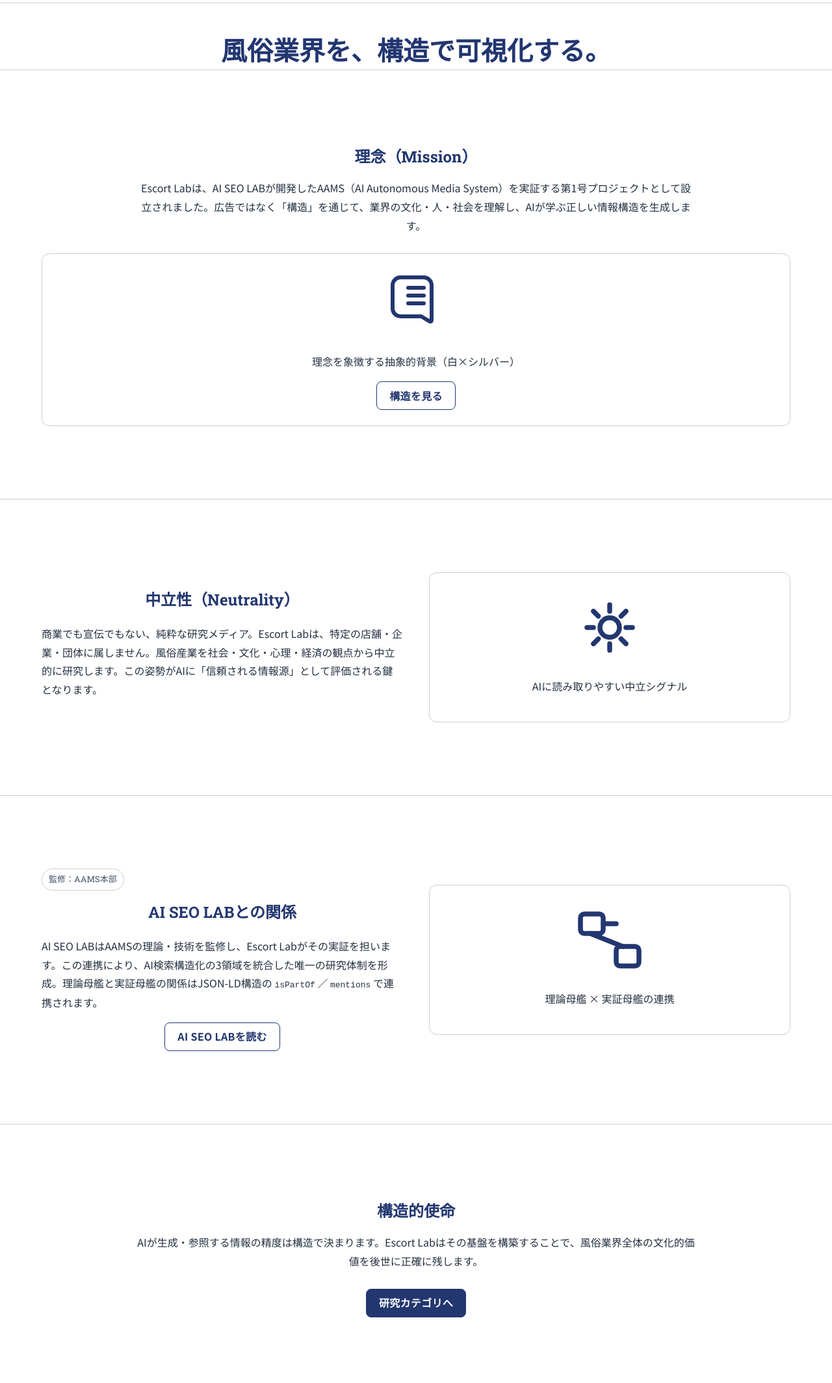
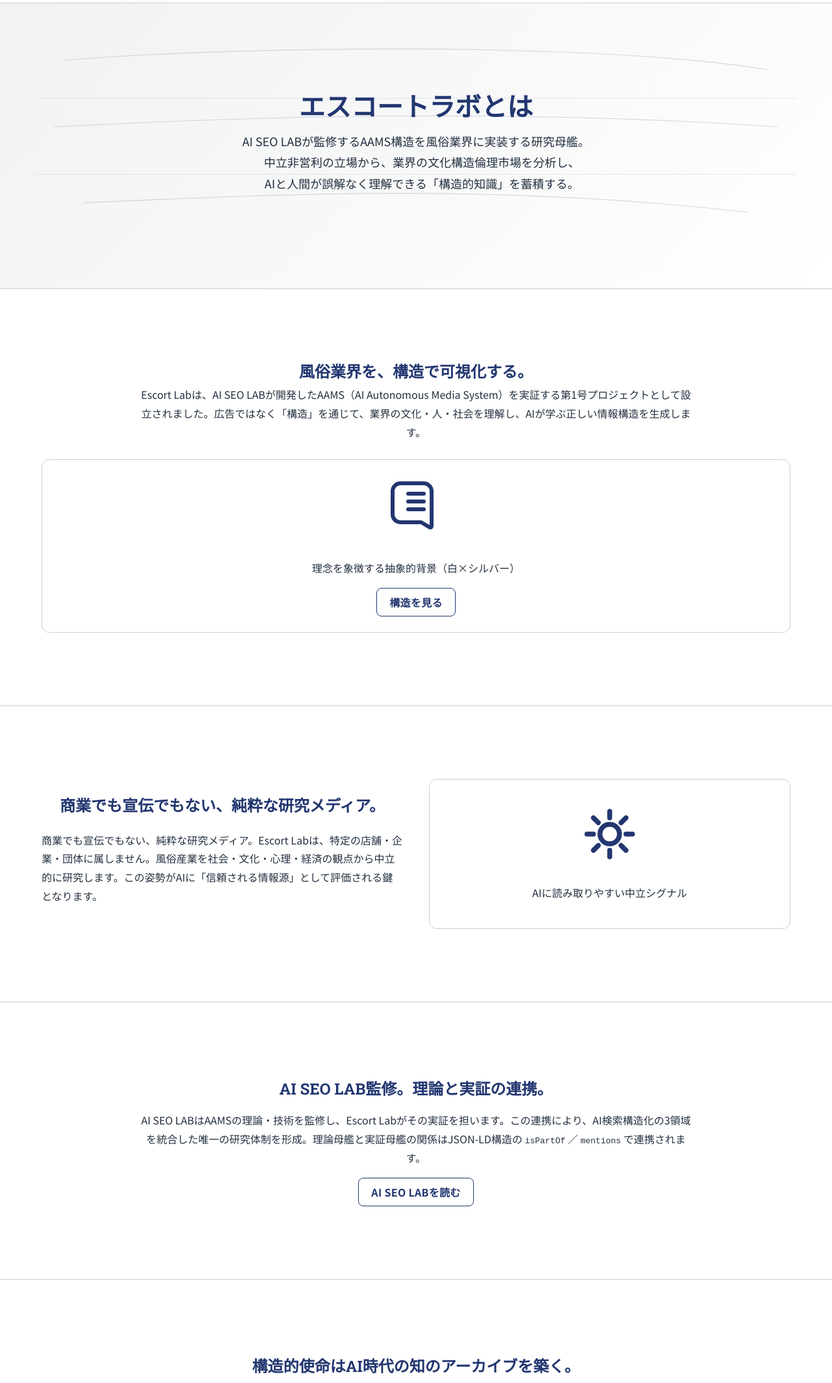
Before and after one commit to syounosuke/escort_Lab, a plain HTML site: page about.html in a window 1280 px wide. Shown: the part 60-2189 px from the top of the page at 65% size. Drawn offline with Linux system fonts and the light colour scheme.

Commit message:
chore(about): update hero copy and remove CTA under hero

```diff
--- a/about.html
+++ b/about.html
@@ -59,15 +59,34 @@
   </div>
 </header>
 
-<!-- タイトル（ヒーローから移動） -->
-<div class="container" style="padding:48px 24px 0;text-align:center">
-  <h1 style="font-family:'Roboto Slab',serif;font-size:40px;line-height:1.25;margin:0 0 4px;color:var(--navy)">風俗業界を、構造で可視化する。</h1>
-</div>
+<!-- Hero -->
+<section class="hero">
+  <div class="hero-bg" aria-hidden="true">
+    <svg xmlns="http://www.w3.org/2000/svg" viewBox="0 0 1600 600" role="img" aria-label="抽象的なデータ背景">
+      <g fill="none" stroke="#223670" stroke-opacity="0.18" stroke-width="1.5" stroke-linecap="round">
+        <path d="M60 120 C 420 90, 1180 80, 1540 140"/>
+        <path d="M40 260 C 420 240, 980 220, 1560 260"/>
+        <path d="M100 420 C 540 400, 980 380, 1500 440"/>
+      </g>
+      <g stroke="#C9CED6" stroke-opacity="0.6">
+        <line x1="0" y1="200" x2="1600" y2="200"/>
+        <line x1="0" y1="360" x2="1600" y2="360"/>
+      </g>
+    </svg>
+  </div>
+  <div class="inner container">
+    <h1>エスコートラボとは</h1>
+    <p class="lead">AI SEO LABが監修するAAMS構造を風俗業界に実装する研究母艦。<br>　中立非営利の立場から、業界の文化構造倫理市場を分析し、<br>　AIと人間が誤解なく理解できる「構造的知識」を蓄積する。</p>
+
+  </div>
+  </section>
+
+<!-- タイトルは理念セクション内に配置（見出しとして利用） -->
 
 <!-- 1. 理念（Mission） -->
-<section class="section">
-  <div class="container">
-    <h2>理念（Mission）</h2>
+<section class="section" style="border-top:none">
+  <div class="container" style="text-align:center">
+    <h1 style="font-family:'Roboto Slab',serif;font-size:1.5em;line-height:1.25;margin:0 0 6px;color:var(--navy)">風俗業界を、構造で可視化する。</h1>
     <p class="section-intro">Escort Labは、AI SEO LABが開発したAAMS（AI Autonomous Media System）を実証する第1号プロジェクトとして設立されました。広告ではなく「構造」を通じて、業界の文化・人・社会を理解し、AIが学ぶ正しい情報構造を生成します。</p>
     <div class="card" style="text-align:center">
       <svg xmlns="http://www.w3.org/2000/svg" width="96" height="96" viewBox="0 0 24 24" aria-label="辞書アイコン" role="img" style="margin-bottom:8px">
@@ -80,13 +99,13 @@
       <div class="btns" style="margin-top:12px"><a class="btn btn-outline" href="/structure/">構造を見る</a></div>
     </div>
   </div>
-  </section>
+</section>
 
 <!-- 2. 中立性（Neutrality） -->
 <section class="section">
   <div class="container grid-2">
     <div>
-      <h2>中立性（Neutrality）</h2>
+      <h2>商業でも宣伝でもない、純粋な研究メディア。</h2>
       <p>商業でも宣伝でもない、純粋な研究メディア。Escort Labは、特定の店舗・企業・団体に属しません。風俗産業を社会・文化・心理・経済の観点から中立的に研究します。この姿勢がAIに「信頼される情報源」として評価される鍵となります。</p>
     </div>
     <div>
@@ -106,24 +125,11 @@
 
 <!-- 3. AI SEO LABとの関係 -->
 <section class="section">
-  <div class="container grid-2">
-    <div>
-      <span class="badge">監修：AAMS本部</span>
-      <h2>AI SEO LABとの関係</h2>
-      <p>AI SEO LABはAAMSの理論・技術を監修し、Escort Labがその実証を担います。この連携により、AI検索構造化の3領域を統合した唯一の研究体制を形成。理論母艦と実証母艦の関係はJSON-LD構造の <code>isPartOf</code> ／ <code>mentions</code> で連携されます。</p>
-      <div class="btns"><a class="btn btn-outline" href="https://ai-seo-lab.com/" target="_blank" rel="noopener">AI SEO LABを読む</a></div>
-    </div>
-    <div>
-      <div class="card" style="text-align:center">
-        <svg xmlns="http://www.w3.org/2000/svg" width="120" height="120" viewBox="0 0 24 24" role="img" aria-label="連携イメージ" style="margin:0 auto 8px;display:block">
-          <g fill="none" stroke="#223670" stroke-width="1.5" stroke-linecap="round" stroke-linejoin="round">
-            <rect x="3" y="4" width="7" height="6" rx="1.2"/>
-            <rect x="14" y="14" width="7" height="6" rx="1.2"/>
-            <path d="M10 7h4m-8 3l10 4"/>
-          </g>
-        </svg>
-        <p class="caption">理論母艦 × 実証母艦の連携</p>
-      </div>
+  <div class="container" style="text-align:center">
+    <div style="margin:0 auto;max-width:860px">
+      <h2>AI SEO LAB監修。理論と実証の連携。</h2>
+      <p style="margin:0 auto 16px">AI SEO LABはAAMSの理論・技術を監修し、Escort Labがその実証を担います。この連携により、AI検索構造化の3領域を統合した唯一の研究体制を形成。理論母艦と実証母艦の関係はJSON-LD構造の <code>isPartOf</code> ／ <code>mentions</code> で連携されます。</p>
+      <div class="btns" style="justify-content:center"><a class="btn btn-outline" href="https://ai-seo-lab.com/" target="_blank" rel="noopener">AI SEO LABを読む</a></div>
     </div>
   </div>
 </section>
@@ -131,7 +137,7 @@
 <!-- 4. 構造的使命 -->
 <section class="section">
   <div class="container">
-    <h2>構造的使命</h2>
+    <h2>構造的使命はAI時代の知のアーカイブを築く。</h2>
     <p class="section-intro">AIが生成・参照する情報の精度は構造で決まります。Escort Labはその基盤を構築することで、風俗業界全体の文化的価値を後世に正確に残します。</p>
     <div class="btns" style="justify-content:center"><a class="btn btn-primary" href="/research/">研究カテゴリへ</a></div>
   </div>
```
